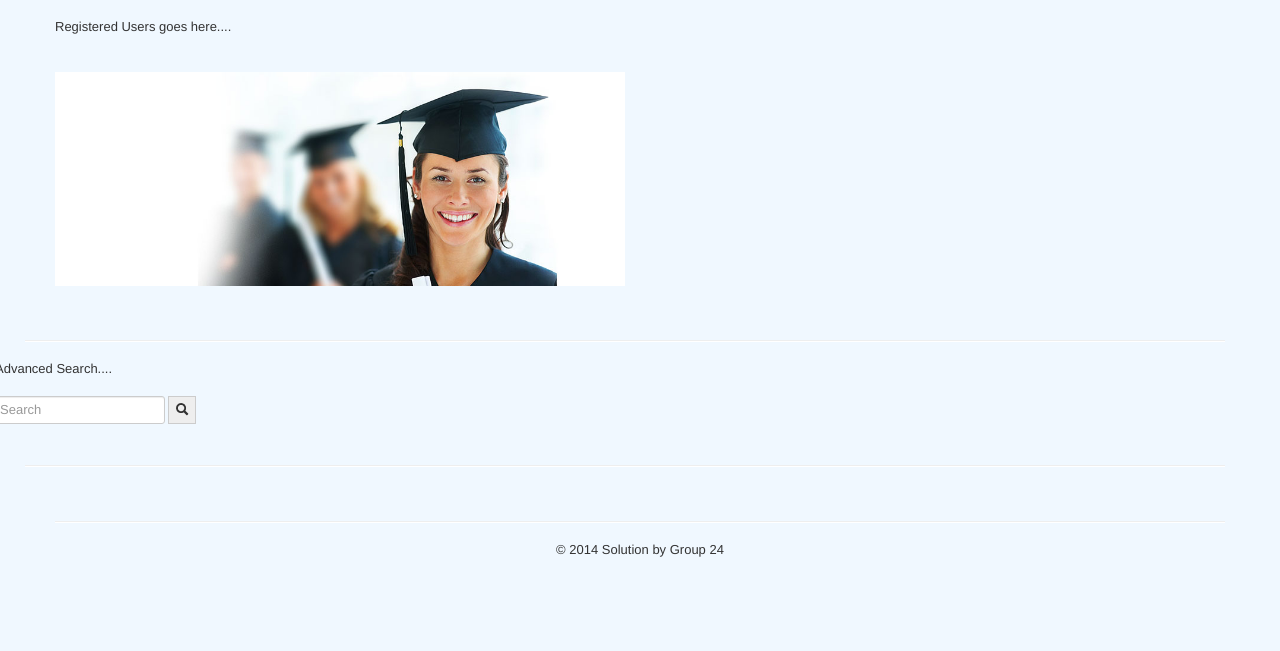
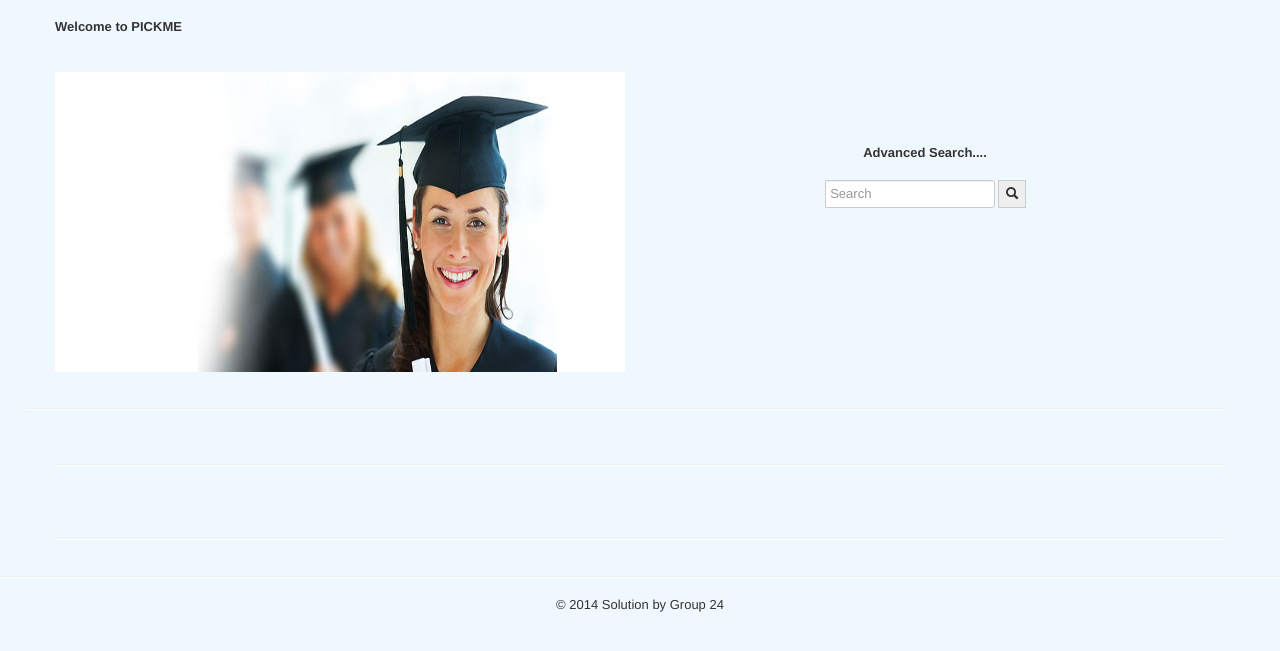
Before and after one commit to alokawimalarathne/pkme, a PHP site: page /home.php in a window 1280 px wide. Shown: the part 80-731 px from the top of the page. Run offline with PHP 8.4, Linux system fonts and the light colour scheme; some libraries are stand-ins or nearby versions.

```diff
--- a/home.php
+++ b/home.php
@@ -1,10 +1,11 @@
 <?php include_once('header.php'); ?>
 
 	<div class="row">
+
             <div class="span6">
-                Registered Users goes here....
+                <strong>Welcome to PICKME</strong>
 				<br/><br/><br/>
-				<img src="images/slide1.jpg"/>
+				<img src="images/slide1.jpg" height="300"/ >
             </div>
             <div class="span6">
                 <?php if(isset($_SESSION['pickme']['username'])) {  ?>
@@ -35,7 +36,27 @@
 
 					<?php } ?>
 				</div>
+                <br/><br/><br/><br/><br/><br/><br/>
+                	<center><div class="demo features">
+		<div class="row">
+                    <strong>Advanced Search....</strong>
+
+			<br/><br/>
+			<div class="controls">
+				<div class="input-prepend">
+					<input class="span2" style="margin:0" id="username-search" type="text" name="searchUsers" onkeyup="searchSuggest(event);" placeholder="<?php _e('Search'); ?>">
+					<span class="add-on">
+					<label for="username-search"><a href="#" data-rel="tooltip-bottom" title="<?php _e('Search by Name'); ?>"><i class="icon-search"></i></a></label>
+					</span>
+				</div>
 			</div>
+		</div></center>
+		<br/><hr><br/>
+
+	</div>
+
+			</div>
+
           </div>
 			<hr>
 
@@ -47,22 +68,7 @@
 
 	<br><br><hr>
 
-	<div class="demo features">
-		<div class="row">
-			Advanced Search....
-			<br/><br/>
-			<div class="controls">
-				<div class="input-prepend">
-					<input class="span2" style="margin:0" id="username-search" type="text" name="searchUsers" onkeyup="searchSuggest(event);" placeholder="<?php _e('Search'); ?>">
-					<span class="add-on">
-					<label for="username-search"><a href="#" data-rel="tooltip-bottom" title="<?php _e('Search by Name'); ?>"><i class="icon-search"></i></a></label>
-					</span>
-				</div>
-			</div>
-		</div>
-		<br/><hr><br/>
 
-	</div>
 
 
 <?php include_once('footer.php'); ?>
```
